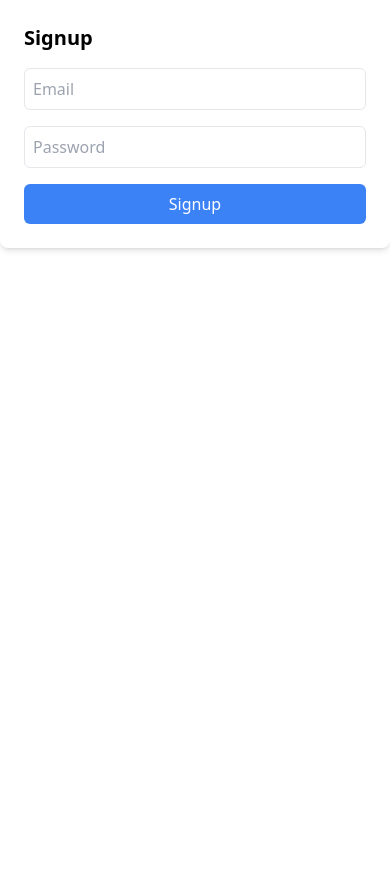
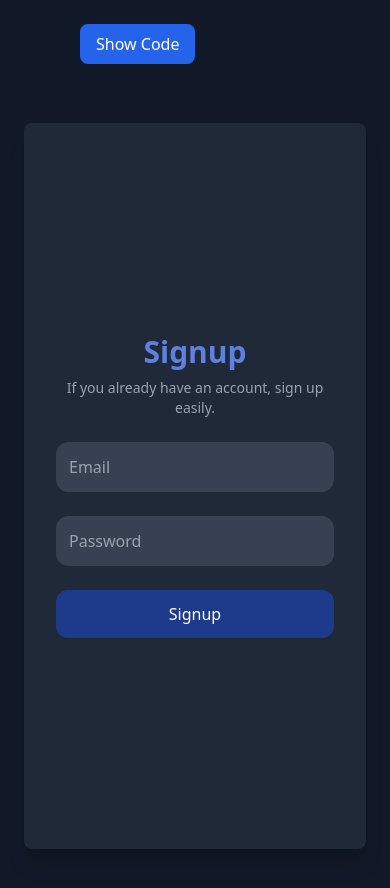
Before and after one commit to Jawad-Yousafzaii/Integration-using-axios, a React (Vite) app in the folder FrontEnd/: page / in a window 390 px wide. Shown: the top 888 px of the page. Before the commit the page ends 844 px from the top, so only its background shows below. Built offline with nearby package versions, Linux system fonts and the light colour scheme.

Commit message:
changes in the ui and also the show toggle button

```diff
--- a/FrontEnd/src/pages/Dashboard.jsx
+++ b/FrontEnd/src/pages/Dashboard.jsx
@@ -1,3 +1,19 @@
+import axios from "axios";
+import { useState, useEffect } from "react";
+
+export default function BeginnerAPI() {
+  const [users, setUsers] = useState([]);
+  const [showCode, setShowCode] = useState(false); // New state to manage code visibility
+
+  useEffect(() => {
+    axios
+      .get("https://jsonplaceholder.typicode.com/users")
+      .then((res) => setUsers(res.data))
+      .catch((error) => console.error("Error fetching data:", error));
+  }, []);
+
+  // Code you want to show when the button is clicked
+  const code = `
 import axios from "axios";
 import { useState, useEffect } from "react";
 
@@ -12,22 +28,65 @@ export default function BeginnerAPI() {
   }, []);
 
   return (
-    <div className="flex flex-col items-center justify-center min-h-screen bg-gray-100 p-4">
-      <div className="bg-white shadow-lg rounded-lg p-6 w-full max-w-7xl">
-        <h2 className="text-2xl font-bold text-center mb-4">User List</h2>
+    <div className="min-h-screen bg-gray-900 p-8 flex items-center justify-center">
+      <div className="bg-gray-800 text-white rounded-lg shadow-xl w-full max-w-4xl p-8">
+        <h2 className="text-3xl font-semibold text-center mb-6">User List</h2>
         {users.length > 0 ? (
-          <ul>
+          <ul className="space-y-4">
             {users.map((user) => (
-              <li key={user.id} className="p-2 border rounded my-1">
-                Name :{user.name} <br />
-                Email: {user.email}
+              <li
+                key={user.id}
+                className="p-4 bg-gray-700 rounded-lg hover:bg-gray-600 transition duration-300"
+              >
+                <p className="text-lg font-medium">{user.name}</p>
+                <p className="text-sm text-gray-400">{user.email}</p>
               </li>
             ))}
           </ul>
         ) : (
-          <p className="text-center">Loading...</p>
+          <p className="text-center text-gray-400">Loading...</p>
         )}
       </div>
     </div>
   );
 }
+`;
+
+  return (
+    <div className="min-h-screen bg-gray-900 p-8 flex items-center justify-center">
+      <div className="bg-gray-800 text-white rounded-lg shadow-xl w-full max-w-4xl p-8">
+        <h2 className="text-3xl font-semibold text-center mb-6">User List</h2>
+        {users.length > 0 ? (
+          <ul className="space-y-4">
+            {users.map((user) => (
+              <li
+                key={user.id}
+                className="p-4 bg-gray-700 rounded-lg hover:bg-gray-600 transition duration-300"
+              >
+                <p className="text-lg font-medium">{user.name}</p>
+                <p className="text-sm text-gray-400">{user.email}</p>
+              </li>
+            ))}
+          </ul>
+        ) : (
+          <p className="text-center text-gray-400">Loading...</p>
+        )}
+
+        {/* Button to toggle code visibility */}
+        <button
+          onClick={() => setShowCode(!showCode)}
+          className="mt-6 px-4 py-2 bg-blue-600 text-white rounded-lg hover:bg-blue-500 transition duration-300"
+        >
+          {showCode ? "Hide Code" : "Show Code"}
+        </button>
+
+        {/* Conditionally render the code block */}
+        {showCode && (
+          <pre className="mt-6 p-4 bg-gray-700 text-white rounded-lg whitespace-pre-wrap break-words">
+            <code>{code}</code>
+          </pre>
+        )}
+      </div>
+    </div>
+  );
+}
--- a/FrontEnd/src/pages/Login.jsx
+++ b/FrontEnd/src/pages/Login.jsx
@@ -8,84 +8,100 @@ const Signup = () => {
     email: "",
     password: "",
   });
+  const [message, setMessage] = useState("");
+  const [token, setToken] = useState(null);
+
   let Navigate = useNavigate();
-  const [message, setMessage] = useState("");
-  const API_URL = "https://reqres.in/api/login";
+
   const handleChange = (e) => {
     setFormData({ ...formData, [e.target.name]: e.target.value });
   };
 
-  //it is the request in which we send the cridentials to the backend
-
-  // const handleSignup = async (e) => {
-  //   e.preventDefault();
-  //   try {
-  //     const res = await axios.post({ API_URL }, formData);
-  //     setMessage("Response Agya HUrrra");
-  //     console.log("Response ye aya ", res.data);
-  //   } catch (error) {
-  //     setMessage("jani error agya yar.");
-  //     console.log("error", error);
-  //   }
-  // };
-
-  // In this we are using the hardcoded data to test the signup functionality
-  // and we are not using the form data
   const userData = {
-    email: "eve.holt@reqres.in", // Reqres ke test users
+    email: "eve.holt@reqres.in", // Hardcoded for testing
     password: "cityslicka",
   };
-
-  // In this we are using the hardcoded data to test the signup functionality
-  // and we are not using the form data
-  // const handleSignup = async (e) => {
-  //   e.preventDefault();
-  //   try {
-  //     const res = await axios.post(API_URL, userData);
-  //     setMessage("Response Agya HUrrra");
-  //     console.log("Response ye aya ", res.data);
-
-  //     Navigate("/dashboard");
-  //   } catch (error) {
-  //     setMessage("jani error agya yar.");
-  //     console.log("error", error);
-  //   }
-  // };
-
-  //Learning of saving the token in the loacal storage and fetching data using the token
-
-  //storing of the token in state
-  const [token, setToken] = useState(null);
 
   const handleSignup = async (e) => {
     e.preventDefault();
 
     try {
-      const res = await axios.post(API_URL, userData);
+      const res = await axios.post("https://reqres.in/api/login", userData);
 
       if (res.data.token) {
-        localStorage.setToken("token", res.data.token);
-        setMessage("Response Agya HUrrra");
-        console.log("Response ye aya ", res.data);
+        localStorage.setItem("token", res.data.token);
+        setMessage("Signup successful!");
+        console.log("Response:", res.data);
       }
     } catch (error) {
-      setMessage("jani error agya yar.");
-      console.log("error", error);
+      setMessage("Oops! Something went wrong.");
+      console.error("Error:", error);
     }
 
     Navigate("/dashboard");
   };
-  return (
-    <div className="max-w-md mx-auto p-6 bg-white shadow-md rounded-lg">
-      <h2 className="text-xl font-semibold mb-4">Signup</h2>
-      <form onSubmit={handleSignup} className="space-y-4">
+  const [showCode, setShowCode] = useState(false); // New state to manage code visibility
+
+  const code = `import axios from "axios";
+import { useState } from "react";
+import { Navigate, useNavigate } from "react-router-dom";
+
+const Signup = () => {
+  const [formData, setFormData] = useState({
+    name: "",
+    email: "",
+    password: "",
+  });
+  const [message, setMessage] = useState("");
+  const [token, setToken] = useState(null);
+
+  let Navigate = useNavigate();
+
+  const handleChange = (e) => {
+    setFormData({ ...formData, [e.target.name]: e.target.value });
+  };
+
+  const userData = {
+    email: "eve.holt@reqres.in", // Hardcoded for testing
+    password: "cityslicka",
+  };
+
+  const handleSignup = async (e) => {
+    e.preventDefault();
+
+    try {
+      const res = await axios.post("https://reqres.in/api/login", userData);
+
+      if (res.data.token) {
+        localStorage.setItem("token", res.data.token);
+        setMessage("Signup successful!");
+        console.log("Response:", res.data);
+      }
+    } catch (error) {
+      setMessage("Oops! Something went wrong.");
+      console.error("Error:", error);
+    }
+
+    Navigate("/dashboard");
+  };
+
+  return ( <div className="bg-gray-900 flex justify-center items-center min-h-screen p-6 overflow-y-hidden">
+        <div className="bg-gray-800 text-white rounded-lg shadow-xl w-full max-w-md p-8 h-[86vh] flex flex-col justify-center">
+          <h2 className="font-semibold text-3xl text-center text-[#5f81de]">
+            Signup
+          </h2>
+          <p className="text-sm text-center text-gray-400 mt-2">
+            If you already have an account, sign up easily.
+          </p>
+
+          <form onSubmit={handleSignup} className="flex flex-col gap-6 mt-6">
             <input
               type="email"
               name="email"
               placeholder="Email"
               value={formData.email}
               onChange={handleChange}
-          className="w-full p-2 border rounded-md"
+              className="p-3 rounded-xl border border-gray-700 bg-gray-700 text-white focus:outline-none focus:ring-2 focus:ring-[#1E3A8A] transition"
               required
             />
             <input
@@ -94,19 +110,103 @@ const Signup = () => {
               placeholder="Password"
               value={formData.password}
               onChange={handleChange}
-          className="w-full p-2 border rounded-md"
+              className="p-3 rounded-xl border border-gray-700 bg-gray-700 text-white focus:outline-none focus:ring-2 focus:ring-[#1E3A8A] transition"
               required
             />
             <button
               type="submit"
-          className="w-full bg-blue-500 text-white p-2 rounded-md"
+              className="bg-[#1E3A8A] text-white rounded-xl py-3 hover:bg-[#1E3A8A] focus:outline-none focus:ring-2 focus:ring-[#1E3A8A] transition"
             >
               Signup
             </button>
           </form>
-      {message && <p className="mt-4 text-center">{message}</p>}
+
+          {message && (
+            <p className="text-center text-red-500 mt-4">{message}</p>
+          )}
         </div>
+        <div className="hidden md:block w-1/4 ml-8 p-4">
+          <img
+            className="rounded-xl"
+            src="https://i.pinimg.com/736x/9a/c0/bf/9ac0bfd5f1002b066e26d6cd48cf5851.jpg"
+            alt="Signup"
+          />
+        </div>
+      </div>
+    </>
   );
 };
 
 export default Signup;
+  `;
+
+  return (
+    <>
+      <div className="bg-gray-900">
+        <button
+          onClick={() => setShowCode(!showCode)}
+          className="mt-6 ml-20 mx-6 px-4 py-2 bg-blue-600 text-white rounded-lg hover:bg-blue-500 transition duration-300"
+        >
+          {showCode ? "Hide Code" : "Show Code"}
+        </button>
+
+        {/* Conditionally render the code block */}
+        {showCode && (
+          <pre className="mt-6 p-4 bg-gray-700 text-white rounded-lg whitespace-pre-wrap break-words">
+            <code>{code}</code>
+          </pre>
+        )}
+      </div>
+      <div className="bg-gray-900 flex justify-center items-center min-h-screen p-6 overflow-y-hidden">
+        <div className="bg-gray-800 text-white rounded-lg shadow-xl w-full max-w-md p-8 h-[86vh] flex flex-col justify-center">
+          <h2 className="font-semibold text-3xl text-center text-[#5f81de]">
+            Signup
+          </h2>
+          <p className="text-sm text-center text-gray-400 mt-2">
+            If you already have an account, sign up easily.
+          </p>
+
+          <form onSubmit={handleSignup} className="flex flex-col gap-6 mt-6">
+            <input
+              type="email"
+              name="email"
+              placeholder="Email"
+              value={formData.email}
+              onChange={handleChange}
+              className="p-3 rounded-xl border border-gray-700 bg-gray-700 text-white focus:outline-none focus:ring-2 focus:ring-[#1E3A8A] transition"
+              required
+            />
+            <input
+              type="password"
+              name="password"
+              placeholder="Password"
+              value={formData.password}
+              onChange={handleChange}
+              className="p-3 rounded-xl border border-gray-700 bg-gray-700 text-white focus:outline-none focus:ring-2 focus:ring-[#1E3A8A] transition"
+              required
+            />
+            <button
+              type="submit"
+              className="bg-[#1E3A8A] text-white rounded-xl py-3 hover:bg-[#1E3A8A] focus:outline-none focus:ring-2 focus:ring-[#1E3A8A] transition"
+            >
+              Signup
+            </button>
+          </form>
+
+          {message && (
+            <p className="text-center text-red-500 mt-4">{message}</p>
+          )}
+        </div>
+        <div className="hidden md:block w-1/4 ml-8 p-4">
+          <img
+            className="rounded-xl"
+            src="https://i.pinimg.com/736x/9a/c0/bf/9ac0bfd5f1002b066e26d6cd48cf5851.jpg"
+            alt="Signup"
+          />
+        </div>
+      </div>
+    </>
+  );
+};
+
+export default Signup;
```
Lines whose indentation alone changed are shown as unchanged.
